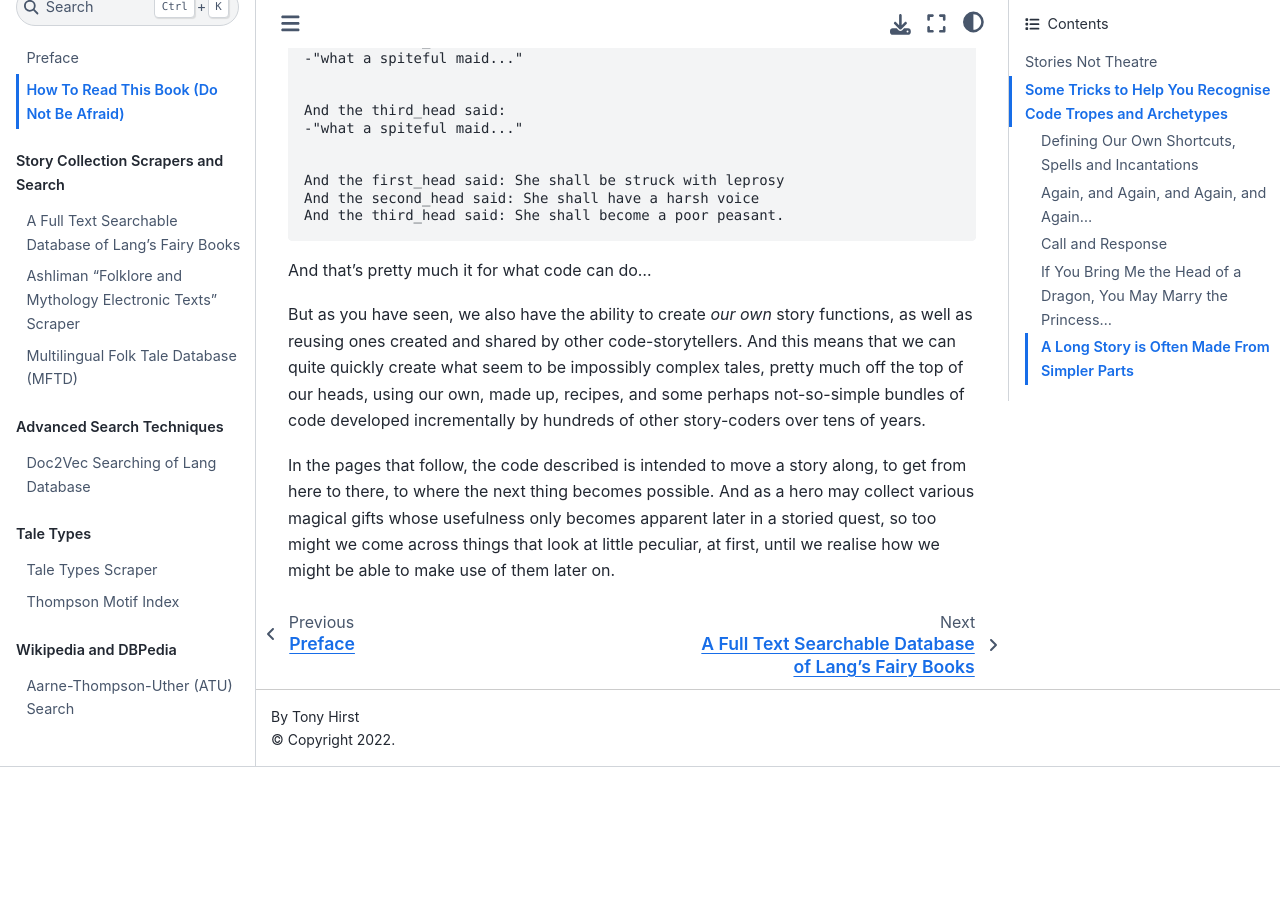
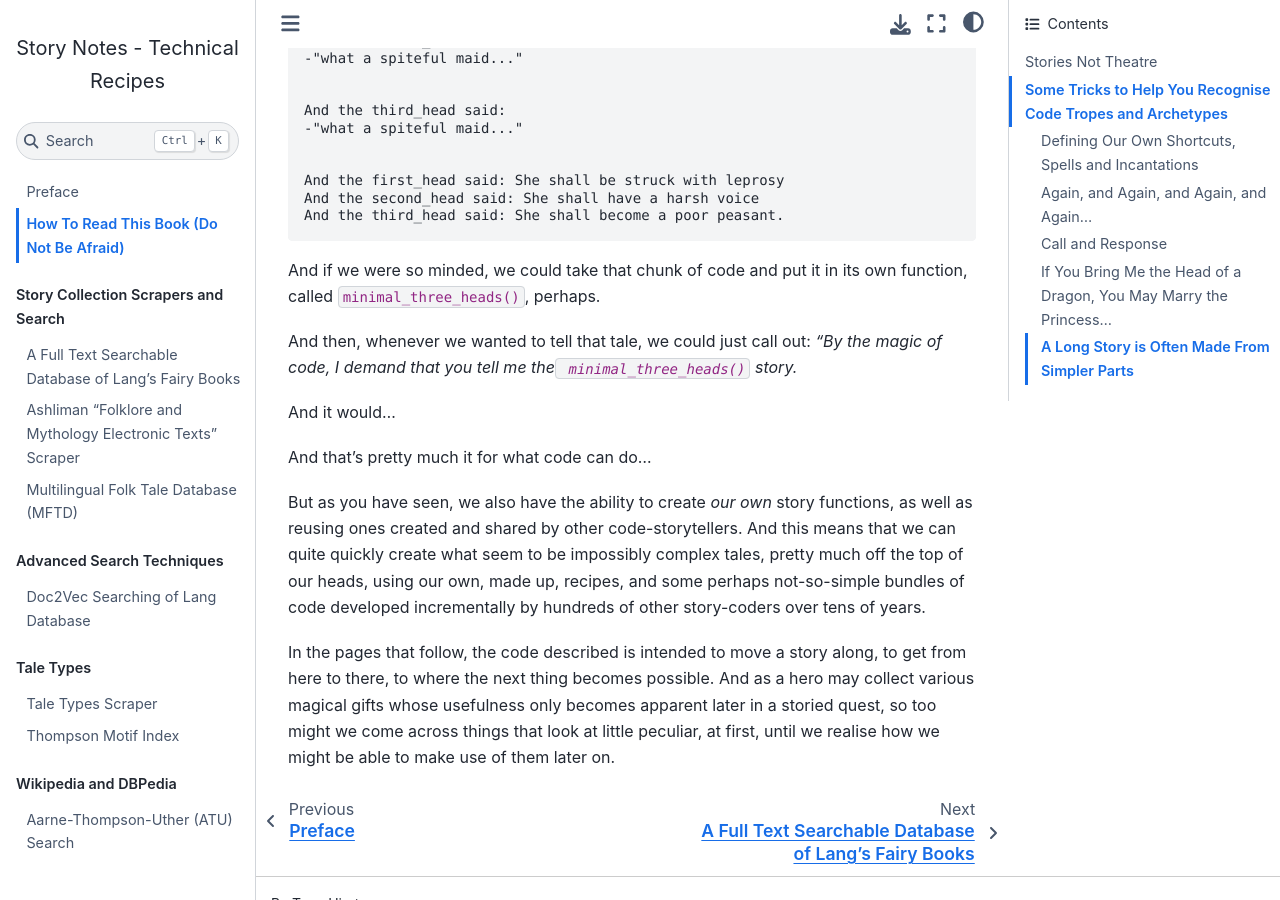
Before and after one commit to psychemedia/storynotes, a Jupyter Book: the page built from how-to-read-this-book.ipynb, in a window 1280 px wide and 900 px high, scrolled down 11454 px. Built offline with Jupyter Book 1.0.4 settings and Sphinx 7.4.7 and the Sphinx Book theme 1.1.4, drawn with Linux system fonts in a browser that asks for light colours; before the commit the page ends 12221 px from its top, so only the background shows below that.

Commit message:
Update how to red - and we could

```diff
--- a/docs/how-to-read-this-book.html
+++ b/docs/how-to-read-this-book.html
@@ -978,6 +978,9 @@
 </div>
 </div>
 </div>
+<p>And if we were so minded, we could take that chunk of code and put it in its own function, called <code class="docutils literal notranslate"><span class="pre">minimal_three_heads()</span></code>, perhaps.</p>
+<p>And then, whenever we wanted to tell that tale, we could just call out: <em>“By the magic of code, I demand that you tell me the<code class="docutils literal notranslate"> <span class="pre">minimal_three_heads()</span></code> story.</em></p>
+<p>And it would…</p>
 <p>And that’s pretty much it for what code can do…</p>
 <p>But as you have seen, we also have the ability to create <em>our own</em> story functions, as well as reusing ones created and shared by other code-storytellers. And this means that we can quite quickly create what seem to be impossibly complex tales, pretty much off the top of our heads, using our own, made up, recipes, and some perhaps not-so-simple bundles of code developed incrementally by hundreds of other story-coders over tens of years.</p>
 <p>In the pages that follow, the code described is intended to move a story along, to get from here to there, to where the next thing becomes possible. And as a hero may collect various magical gifts whose usefulness only becomes apparent later in a storied quest, so too might we come across things that look at little peculiar, at first, until we realise how we might be able to make use of them later on.</p>
```
Also changed, not shown: how-to-read-this-book.ipynb.
